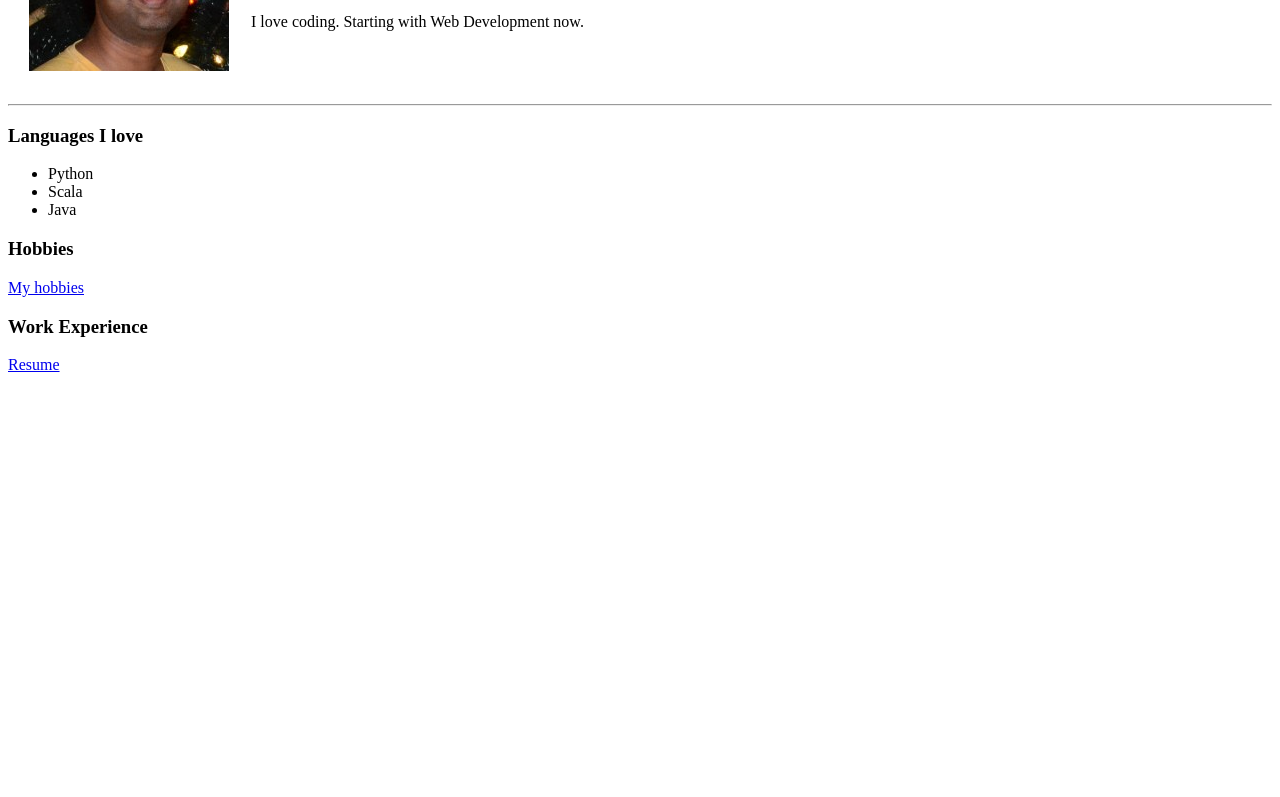
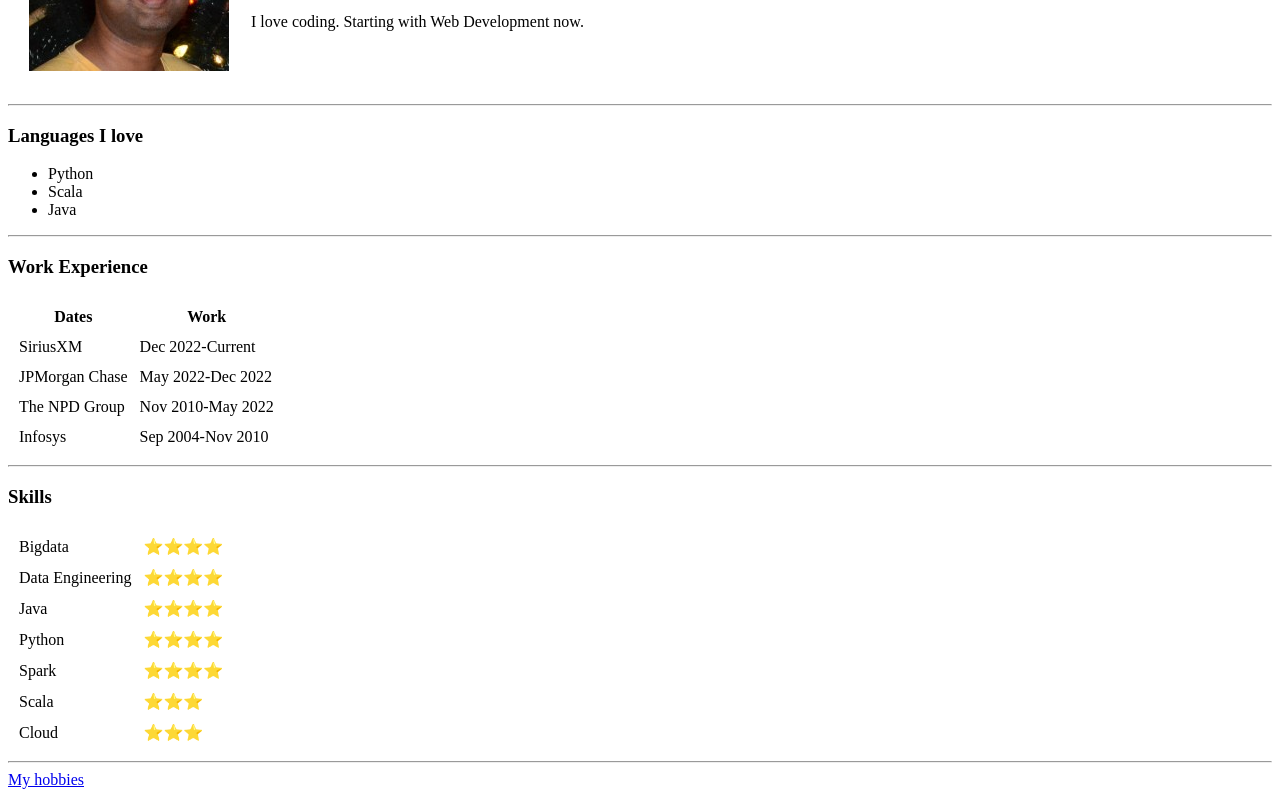
Before and after one commit to bhaskaranmani/myfirstwebapp, a plain HTML site: page index.html in a window 1280 px wide. Shown: the part 158-955 px from the top of the page. Before the commit the page ends 800 px from the top, so only its background shows below. Drawn offline with Linux system fonts and the light colour scheme.

Commit message:
added work experience and skills

```diff
--- a/index.html
+++ b/index.html
@@ -25,10 +25,79 @@
         <li>Scala</li>
         <li>Java</li>
     </ul>
-    <h3>Hobbies</h3>
-    <a href=" hobbies.html">My hobbies</a>
-                            <h3>Work Experience</h3>
-                            <a href="resume.html">Resume</a>
+
+    <hr>
+
+    <h3>Work Experience</h3>
+    <table cellspacing="10">
+        <thead>
+            <tr>
+                <th>Dates</th>
+                <th>Work</th>
+            </tr>
+        </thead>
+        <tbody>
+            <tr>
+                <td>SiriusXM</td>
+                <td>Dec 2022-Current</td>
+            </tr>
+            <tr>
+                <td>JPMorgan Chase</td>
+                <td>May 2022-Dec 2022</td>
+            </tr>
+            <tr>
+                <td>The NPD Group</td>
+                <td>Nov 2010-May 2022</td>
+            </tr>
+            <tr>
+                <td>Infosys</td>
+                <td>Sep 2004-Nov 2010</td>
+            </tr>
+        </tbody>
+        <tfoot></tfoot>
+    </table>
+
+    <hr>
+
+    <h3>Skills</h3>
+    <table cellspacing="10">
+        <thead>
+        </thead>
+        <tbody>
+                    <tr>
+                        <td>Bigdata</td>
+                        <td>⭐⭐⭐⭐</td>
+                    </tr>
+                    <tr>
+                        <td>Data Engineering</td>
+                        <td>⭐⭐⭐⭐</td>
+                    </tr>
+                    <tr>
+                        <td>Java</td>
+                        <td>⭐⭐⭐⭐</td>
+                    </tr>
+                    <tr>
+                        <td>Python</td>
+                        <td>⭐⭐⭐⭐</td>
+                    </tr>
+
+                    <tr>
+                        <td>Spark</td>
+                        <td>⭐⭐⭐⭐</td>
+                    </tr>
+                    <tr>
+                        <td>Scala</td>
+                        <td>⭐⭐⭐</td>
+                    </tr>
+                    <tr>
+                        <td>Cloud</td>
+                        <td>⭐⭐⭐</td>
+                    </tr>
+        </tbody>
+        <tfoot></tfoot>
+    </table>
+<hr>
+<a href=" hobbies.html">My hobbies</a>
 </body>
 
 </html>
```
